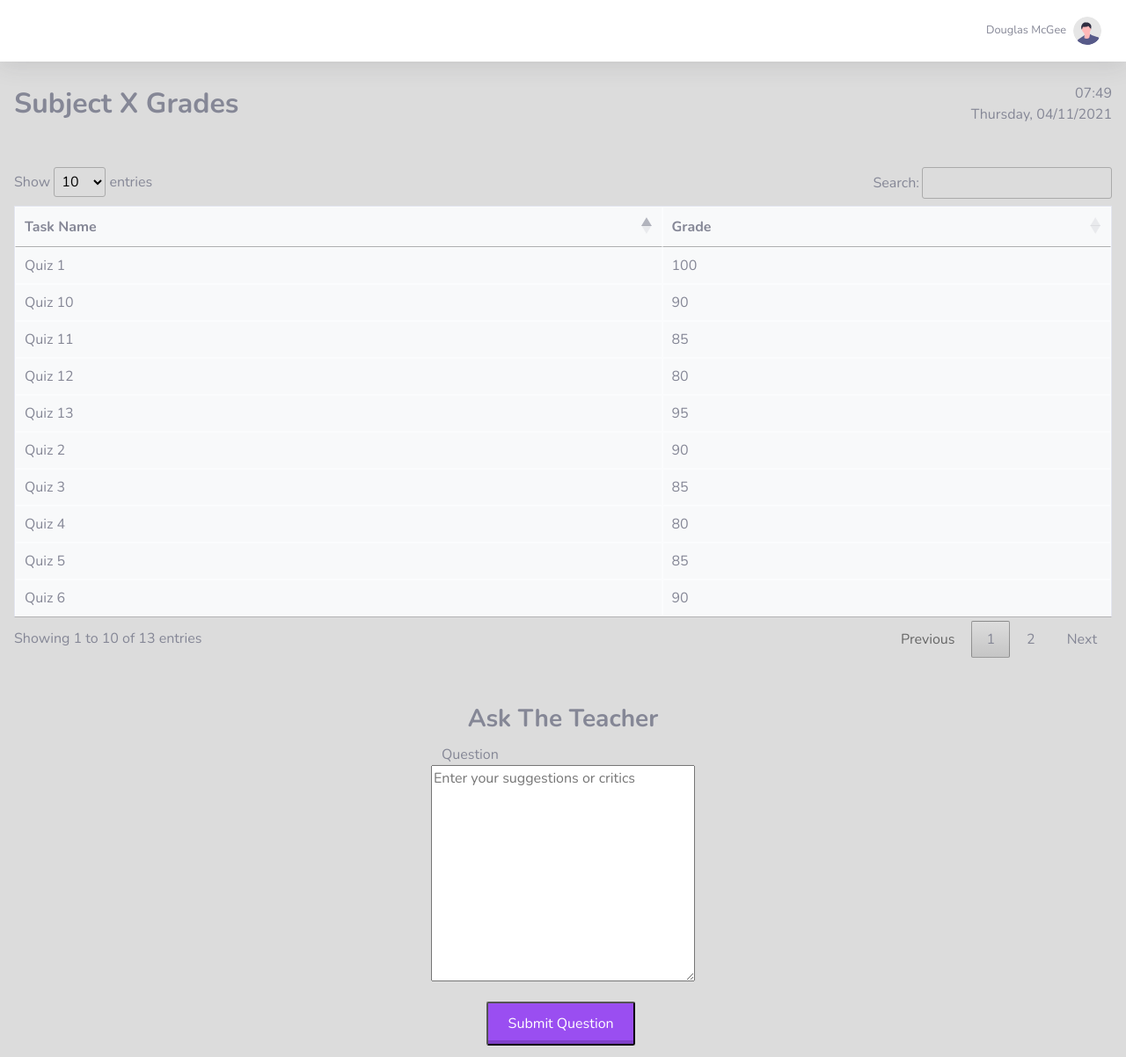
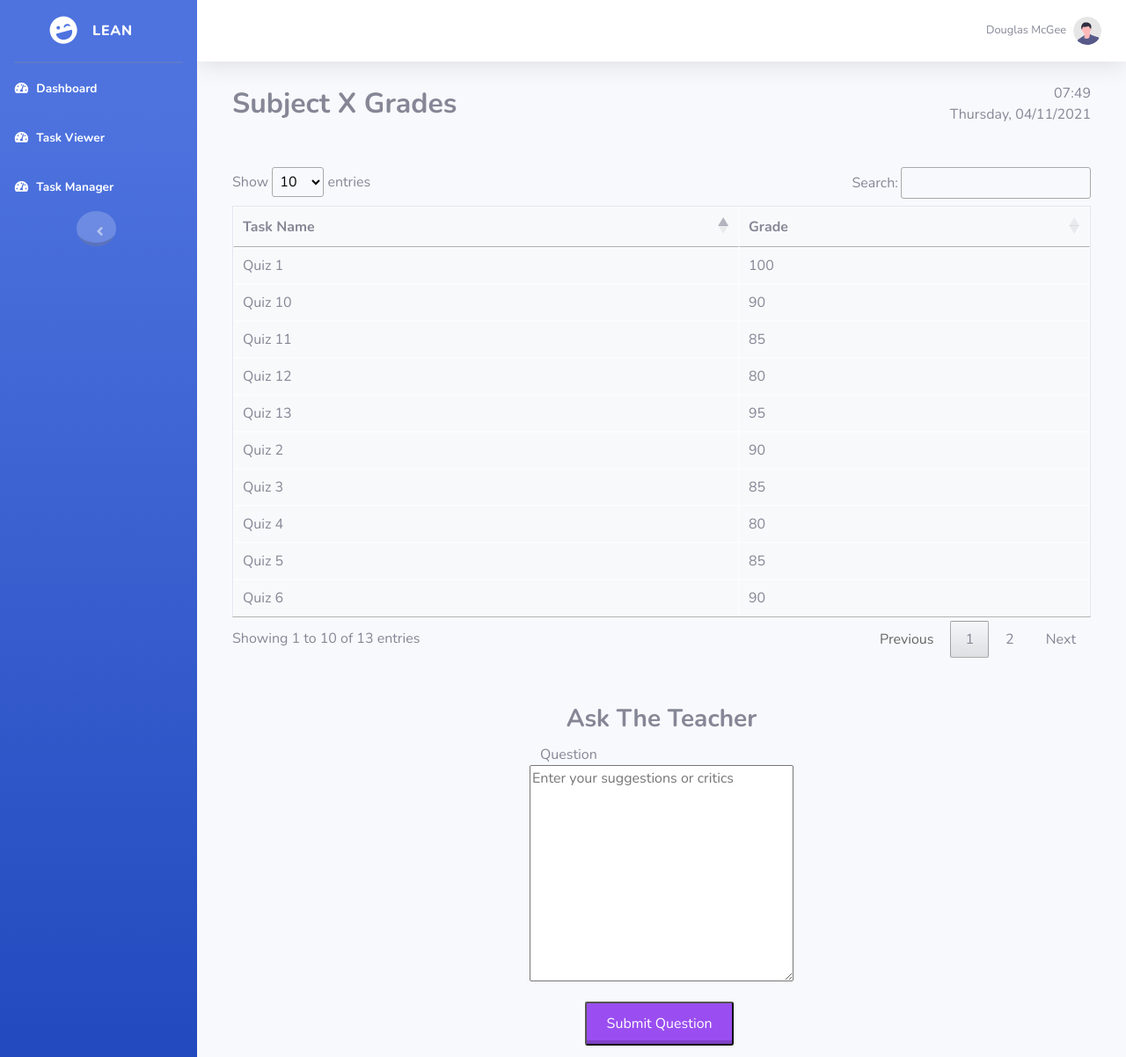
Before and after one commit to farahaulita/pbp-tk, a Django app: page /grade/ in a window 1280 px wide. Shown: the whole page at 88% size. Run offline with Django 3.2, Linux system fonts and the light colour scheme; some libraries are stand-ins or nearby versions.

Commit message:
Revert "Revert "Add navigation bar, fix urls.py, please fix dashboard [see views.py]""
This reverts commit f771dccde332ecb893a7c1c778a52270aec97977.

```diff
--- a/grade_viewer/templates/grade_viewer.html
+++ b/grade_viewer/templates/grade_viewer.html
@@ -5,6 +5,7 @@
 <meta charset="utf-8">
 <meta name="viewport" content="width=device-width, initial-scale=1">
 <link href="https://cdn.jsdelivr.net/npm/bootstrap@5.1.3/dist/css/bootstrap.min.css" rel="stylesheet" integrity="sha384-1BmE4kWBq78iYhFldvKuhfTAU6auU8tT94WrHftjDbrCEXSU1oBoqyl2QvZ6jIW3" crossorigin="anonymous">
+<!-- Custom fonts for this template-->
 <link href="vendor/fontawesome-free/css/all.min.css" rel="stylesheet" type="text/css">
 <link
 href="https://fonts.googleapis.com/css?family=Nunito:200,200i,300,300i,400,400i,600,600i,700,700i,800,800i,900,900i"
@@ -15,6 +16,7 @@
 <style>
   body {
     background-color: gainsboro;
+    id: "page-top";
   }
   button {
     display:inline-block;
@@ -47,12 +49,58 @@ button:active {
 <script src="https://code.jquery.com/jquery-3.6.0.slim.min.js" integrity="sha256-u7e5khyithlIdTpu22PHhENmPcRdFiHRjhAuHcs05RI=" crossorigin="anonymous"></script>
 <link rel="stylesheet" type="text/css" href="https://cdn.datatables.net/1.11.3/css/jquery.dataTables.css">
 <script type="text/javascript" charset="utf8" src="https://cdn.datatables.net/1.11.3/js/jquery.dataTables.js"></script>
+<script src="https://cdn.jsdelivr.net/npm/@popperjs/core@2.9.2/dist/umd/popper.min.js" integrity="sha384-IQsoLXl5PILFhosVNubq5LC7Qb9DXgDA9i+tQ8Zj3iwWAwPtgFTxbJ8NT4GN1R8p" crossorigin="anonymous"></script>
 <script src="https://cdn.jsdelivr.net/npm/bootstrap@5.1.3/dist/js/bootstrap.bundle.min.js" integrity="sha384-ka7Sk0Gln4gmtz2MlQnikT1wXgYsOg+OMhuP+IlRH9sENBO0LRn5q+8nbTov4+1p" crossorigin="anonymous"></script>
 <script>
   $(document).ready( function () {
     $('#table_id').DataTable();
   });
 </script>
+<!-- Page Wrapper -->
+<div id="wrapper">
+  <!-- Sidebar -->
+  <ul class="navbar-nav bg-gradient-primary sidebar sidebar-dark accordion" id="accordionSidebar">
+
+    <!-- Sidebar - Brand -->
+    <a class="sidebar-brand d-flex align-items-center justify-content-center" href="index.html">
+      <div class="sidebar-brand-icon rotate-n-15">
+        <i class="fas fa-laugh-wink"></i>
+      </div>
+      <div class="sidebar-brand-text mx-3">LeaN</div>
+    </a>
+
+    <!-- Divider -->
+    <hr class="sidebar-divider my-0">
+
+    <!-- Nav Item - Dashboard -->
+    <li class="nav-item active">
+      <a class="nav-link" href="/dashboard/">
+        <i class="fas fa-fw fa-tachometer-alt"></i>
+        <span>Dashboard</span></a>
+      </li>
+      <li class="nav-item active">
+        <a class="nav-link" href="index.html">
+          <i class="fas fa-fw fa-tachometer-alt"></i>
+          <span>Task Viewer</span></a>
+        </li>
+        <li class="nav-item active">
+          <a class="nav-link" href="index.html">
+            <i class="fas fa-fw fa-tachometer-alt"></i>
+            <span>Task Manager</span></a>
+          </li>
+        </li>
+        <!-- Sidebar Toggler (Sidebar) -->
+        <div class="text-center d-none d-md-inline">
+          <button class="rounded-circle border-0" id="sidebarToggle"></button>
+        </div>
+      </ul>
+      <!-- End of Sidebar -->
+      <!-- Content Wrapper -->
+      <div id="content-wrapper" class="d-flex flex-column">
+
+        <!-- Main Content -->
+        <div id="content">
+          <!-- Topbar -->
           <nav class="navbar navbar-expand navbar-light bg-white topbar mb-4 static-top shadow">
             <!-- Sidebar Toggle (Topbar) -->
             <button id="sidebarToggleTop" class="btn btn-link d-md-none rounded-circle mr-3">
@@ -65,7 +113,7 @@ button:active {
               <!-- Nav Item - User Information -->
               <li class="nav-item dropdown no-arrow">
                 <a class="nav-link dropdown-toggle" href="#" id="userDropdown" role="button"
-        data-toggle="dropdown" aria-haspopup="true" aria-expanded="false">
+                data-bs-toggle="dropdown" aria-haspopup="true" aria-expanded="false">
                 <span class="mr-2 d-none d-lg-inline text-gray-600 small">Douglas McGee</span>
                 <img class="img-profile rounded-circle"src="{% static 'img/undraw_profile.svg' %}">
               </a>
@@ -74,13 +122,16 @@ button:active {
                 <a class="dropdown-item" href= "https://pbp-tk-e04.herokuapp.com/dashboard/{{ user }}/profile" >
                   <i class="fas fa-user fa-sm fa-fw mr-2 text-gray-400"></i>Profile</a>
                   <div class="dropdown-divider"></div>
-          <a class="dropdown-item" href="#" data-toggle="modal" data-target="#logoutModal">
+                  <a class="dropdown-item" href="#" data-bs-toggle="modal" data-bs-target="#logoutModal">
                     <i class="fas fa-sign-out-alt fa-sm fa-fw mr-2 text-gray-400"></i>Logout
                   </a>
                 </div>
               </li>
             </ul>
           </nav>
+          <!-- End of Topbar -->
+          <!-- Begin Page Content -->
+          <div class="container-fluid">
             <div class="mx-3 mt-2 mb-5 d-flex justify-content-between">
               <div class="text-left fw-bold fs-2">
                 <!--{{ subject.name }}-->
@@ -195,4 +246,35 @@ button:active {
                 <button type="submit"style="background-color:#9a4ef1">Submit Question</button>
               </form>
             </div>
+            <!-- Logout Modal-->
+            <div class="modal fade" id="logoutModal" tabindex="-1" role="dialog" aria-labelledby="exampleModalLabel"
+            aria-hidden="true">
+            <div class="modal-dialog" role="document">
+              <div class="modal-content">
+                <div class="modal-header">
+                  <h5 class="modal-title" id="exampleModalLabel">Ready to Leave?</h5>
+                  <button class="close" type="button" data-bs-dismiss="modal" aria-label="Close">
+                    <span aria-hidden="true">×</span>
+                  </button>
+                </div>
+                <div class="modal-body">Select "Logout" below if you are ready to end your current session.</div>
+                <div class="modal-footer">
+                  <button class="btn btn-secondary" type="button" data-bs-dismiss="modal">Cancel</button>
+                  <a class="btn btn-primary" href="https://pbp-tk-e04.herokuapp.com/dashboard/logout">Logout</a>
+                </div>
+              </div>
+            </div>
+          </div>
+        </div>
+      </div>
+    </div>
+  </div>
+  <a class="scroll-to-top rounded" href="#page-top">
+    <i class="fas fa-angle-up"></i>
+  </a>
+  <!-- Core plugin JavaScript-->
+  <script src="{% static 'vendor/jquery-easing/jquery.easing.min.js' %}"></script>
+
+  <!-- Custom scripts for all pages-->
+  <script src="{% static 'js/sb-admin-2.min.js' %}"></script>
   {% endblock content %}
--- a/grade_viewer/views.py
+++ b/grade_viewer/views.py
@@ -10,31 +10,21 @@ from .forms import QuestionForm
 - Add grade_viewer to settings.py
 !!!!! PASS SUBJECT FROM VIEWS.PY IN STUDENT DASHBOARD !!!!!
 general idea:
-- handle multiple form in student dashboard where each button is associated with one subject (student's subject), see [3]
-- send the subject associated with the button to views on click, see [2]
-- pass object (the subject) from views called from the template to this views, see [1]
-some helpful page:
-[1] https://stackoverflow.com/questions/9024160/django-pass-object-from-view-to-next-for-processing
-[2] https://stackoverflow.com/questions/17599035/django-how-can-i-call-a-view-function-from-template
-[3] https://stackoverflow.com/questions/16067603/passing-objects-from-template-to-view-using-django
+- handle multiple form in student dashboard where each button is associated with one subject (student's subject)
+- send the subject associated with the button to views on click
+- pass object (the subject) from views called from the template to this views
+very helpful page: https://stackoverflow.com/questions/41080955/django-passing-object-from-template-to-views
 THANKS!
 '''
 
 #@login_required(login_url='login')
 #@student_required(login_url="/login/",redirect_field_name='<str:username>/student')
+#def view_grade(request,subjectname):
 def view_grade(request):
 	'''
 	student = request.user
 	subject = request.session.get('subject',None)
-	if request.method == 'POST':
-		form = QuestionForm(request.POST or None)
-		if form.is_valid():
-			form = QuestionForm(request.POST or None)
-			return redirect(request.META.get('HTTP_REFERER', 'redirect_if_referer_not_found'))
-	else:
-		form = QuestionForm(request.POST or None)
 	response={'student':student,'subject':subject,'form':form}
-	return render(request, 'grade_viewer.html',response)
 	'''
 	if request.method == 'POST':
 		form = QuestionForm(request.POST or None)
```
Also changed, not shown: grade_viewer/urls.py (+12 -0 lines). Lines whose indentation alone changed are shown as unchanged.
